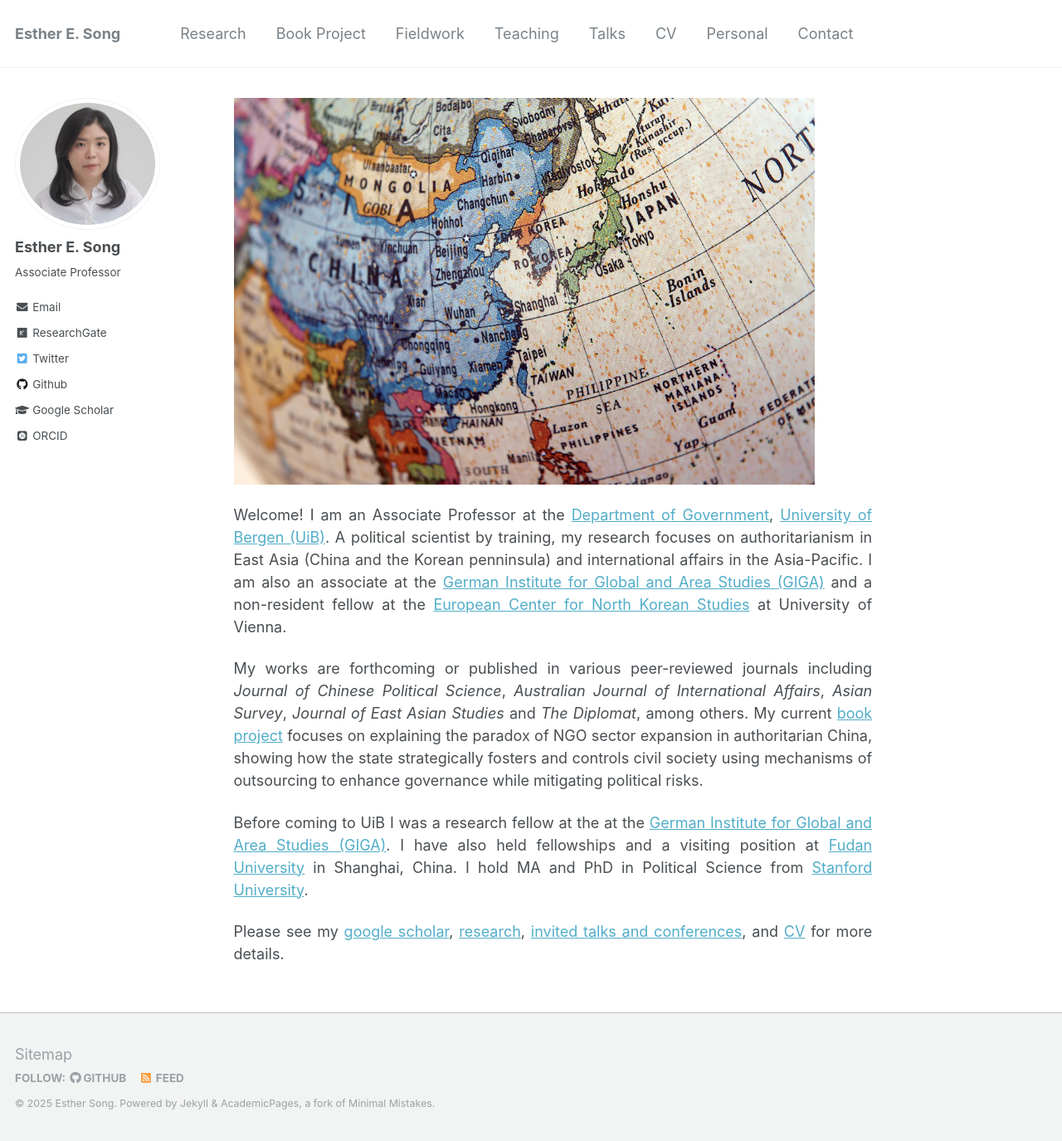
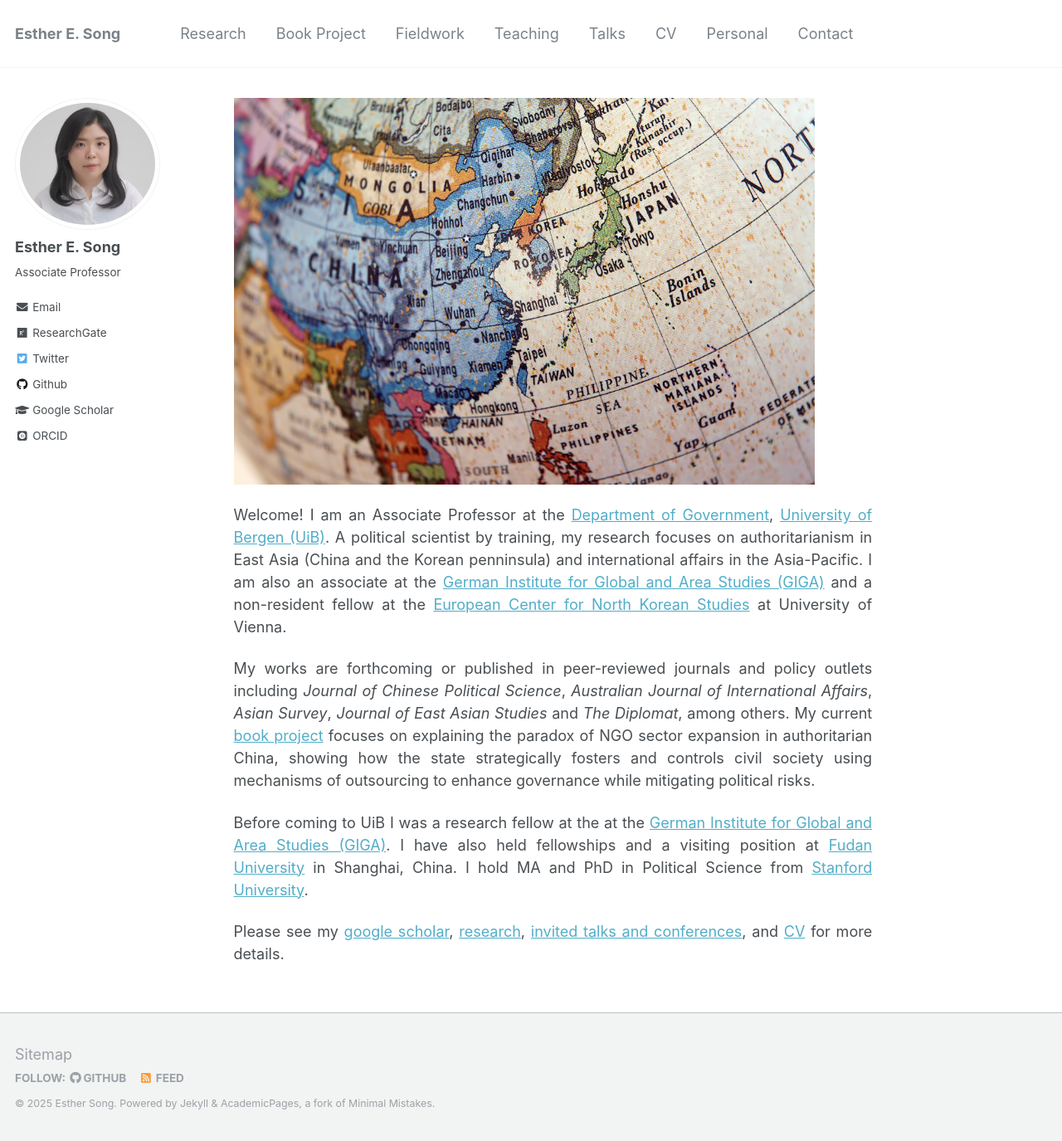
Before and after one commit to ehsong/ehsong.github.io, a Jekyll site: the page built from _pages/about.md, in a window 1280 px wide and 1375 px high. Shown: the whole window at 83% size. Built offline with Jekyll 4.4.1, drawn with Linux system fonts in a browser that asks for light colours; some web fonts are replaced.

Commit message:
Update about.md

```diff
--- a/_pages/about.md
+++ b/_pages/about.md
@@ -11,7 +11,7 @@ redirect_from:
 
 Welcome! I am an Associate Professor at the [Department of Government](https://www.uib.no/en/gov), [University of Bergen (UiB)](https://www.uib.no/en). A political scientist by training, my research focuses on authoritarianism in East Asia (China and the Korean penninsula) and international affairs in the Asia-Pacific. I am also an associate at the [German Institute for Global and Area Studies (GIGA)](https://www.giga-hamburg.de/en/) and a non-resident fellow at the [European Center for North Korean Studies](https://ecnk.univie.ac.at/) at University of Vienna.
 
-My works are forthcoming or published in various peer-reviewed journals including *Journal of Chinese Political Science*, *Australian Journal of International Affairs*, *Asian Survey*, *Journal of East Asian Studies* and *The Diplomat*, among others. My current [book project](https://esthersong.org/book/) focuses on explaining the paradox of NGO sector expansion in authoritarian China, showing how the state strategically fosters and controls civil society using mechanisms of outsourcing to enhance governance while mitigating political risks.
+My works are forthcoming or published in peer-reviewed journals and policy outlets including *Journal of Chinese Political Science*, *Australian Journal of International Affairs*, *Asian Survey*, *Journal of East Asian Studies* and *The Diplomat*, among others. My current [book project](https://esthersong.org/book/) focuses on explaining the paradox of NGO sector expansion in authoritarian China, showing how the state strategically fosters and controls civil society using mechanisms of outsourcing to enhance governance while mitigating political risks.
 
 Before coming to UiB I was a research fellow at the at the [German Institute for Global and Area Studies (GIGA)](https://www.giga-hamburg.de/en/). I have also held fellowships and a visiting position at [Fudan University](https://www.fudan.edu.cn/en/) in Shanghai, China. I hold MA and PhD in Political Science from [Stanford University](https://stanford.edu).
 
```
